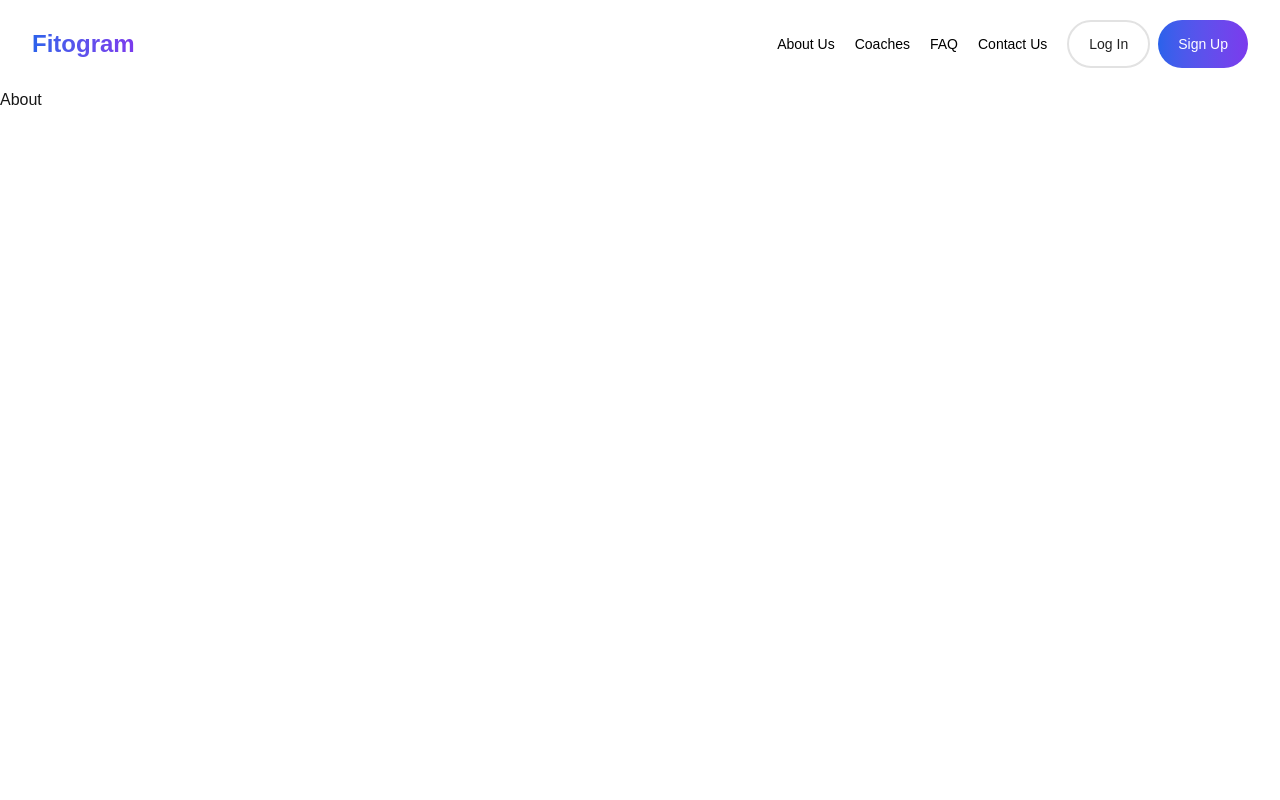
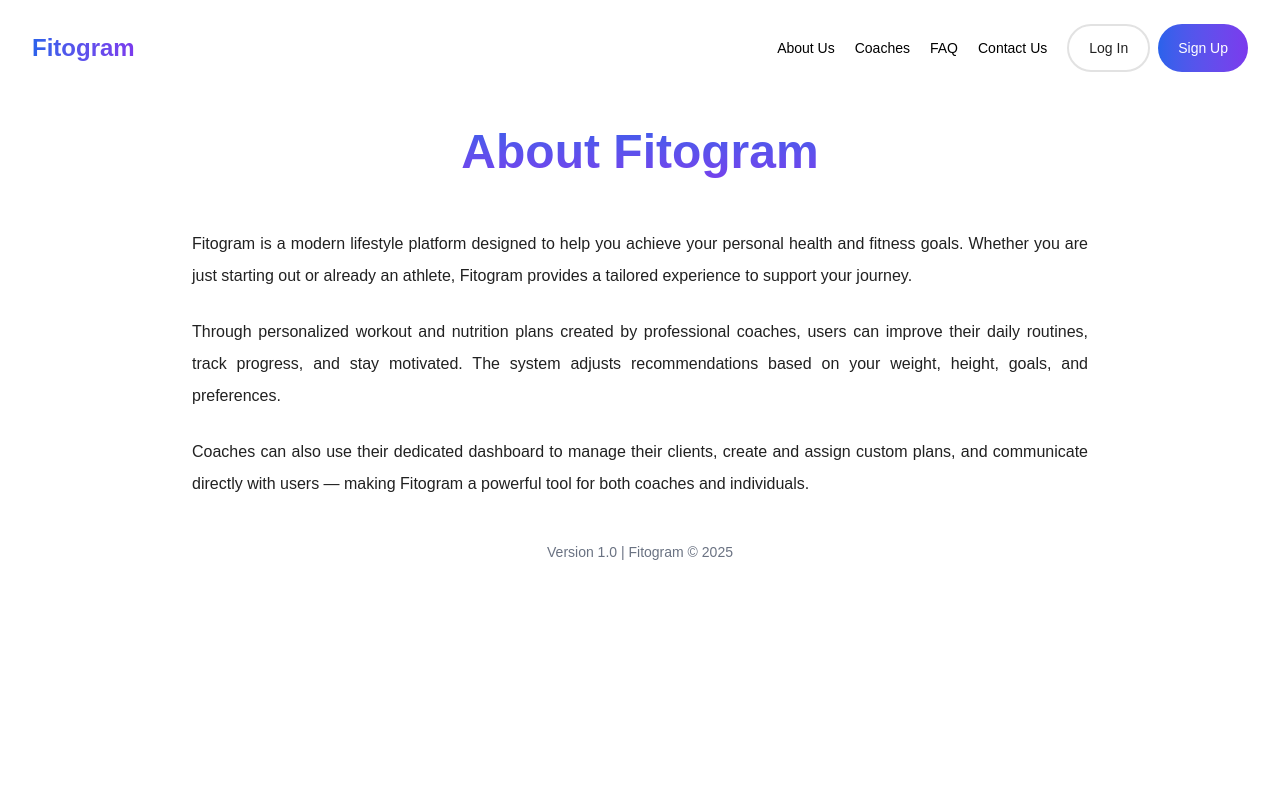
Before and after one commit to AliNikseresht/Fitogram-landing, a Next.js app: page /about in a window 1280 px wide. Shown: the top 800 px of the page. Built offline with nearby package versions, Linux system fonts and the light colour scheme.

Commit message:
add about page and add unique style for all hr1 tag

```diff
--- a/app/about/page.tsx
+++ b/app/about/page.tsx
@@ -1,9 +1,29 @@
-import React from 'react'
+import { aboutParagraphs } from "@/data/aboutParagraphs";
+import React from "react";
 
 const About = () => {
   return (
-    <div>About</div>
-  )
-}
+    <main className="flex flex-col items-center gap-4 w-full px-3 md:px-5 py-5 text-[#212121]">
+      <h1>About Fitogram</h1>
 
-export default About
+      <div className="max-w-4xl">
+        {aboutParagraphs.map((text, index) => (
+          <p
+            key={index}
+            className="my-6 leading-8 text-xs md:text-sm lg:text-base text-justify"
+          >
+            {text}
+          </p>
+        ))}
+
+        <div className="mt-10 text-center">
+          <span className="inline-block text-sm text-gray-500">
+            Version 1.0 | Fitogram © 2025
+          </span>
+        </div>
+      </div>
+    </main>
+  );
+};
+
+export default About;
--- a/app/coaches/_components/CoachesClient.tsx
+++ b/app/coaches/_components/CoachesClient.tsx
@@ -18,9 +18,7 @@
   return (
     <div className="max-w-7xl mx-auto px-3 md:px-5 py-5">
       <div className="text-center mb-6">
-        <h1 className="font-bold text-lg md:text-3xl lg:text-5xl bg-gradient-to-b from-[#2962eb] to-[#7b3aed] bg-clip-text text-transparent">
-          Expert Coaches
-        </h1>
+        <h1>Expert Coaches</h1>
         <p className="mt-4 text-xs md:text-sm lg:text-base">
           Find the perfect fitness professional to help you achieve your goals
           and transform your life.
--- a/app/contact/_components/ContactUsSection.tsx
+++ b/app/contact/_components/ContactUsSection.tsx
@@ -5,11 +5,9 @@
 
 const ContactUsSection: React.FC = () => {
   return (
-    <section className="w-full py-16 px-3 md:px-5 bg-gray-50 flex flex-col items-center">
-      <h2 className="text-4xl font-bold text-center bg-gradient-to-r from-[#2962eb] to-[#7b3aed] bg-clip-text text-transparent mb-6">
-        Contact Us
-      </h2>
-      <p className="mb-10 text-xs md:text-base text-[#212121] text-center max-w-2xl">
+    <section className="w-full py-5 px-3 md:px-5 flex flex-col items-center">
+      <h1>Contact Us</h1>
+      <p className="mt-4 mb-10 text-xs md:text-sm lg:text-base">
         Have questions or feedback? We&apos;re here to help. Reach out and
         we&apos;ll get back to you shortly.
       </p>
--- a/app/faq/_components/FAQPageClient.tsx
+++ b/app/faq/_components/FAQPageClient.tsx
@@ -22,10 +22,8 @@
   };
 
   return (
-    <div className="max-w-4xl mx-auto px-3 md:px-5 py-16">
-      <h2 className="text-4xl font-bold text-center bg-gradient-to-r from-[#2962eb] to-[#7b3aed] bg-clip-text text-transparent mb-6">
-        Frequently Asked Questions
-      </h2>
+    <div className="max-w-4xl mx-auto px-3 md:px-5 py-5">
+      <h1>Frequently Asked Questions</h1>
 
       {faqData.map((section, i) => (
         <FAQSection
--- a/app/faq/_components/FAQSection.tsx
+++ b/app/faq/_components/FAQSection.tsx
@@ -16,7 +16,7 @@
   toggle,
   sectionIndex,
 }: FAQSectionProps) => (
-  <section className="mb-8">
+  <section className="my-8">
     <h2 className="text-2xl font-semibold bg-gradient-to-r from-[#2962eb] to-[#7b3aed] bg-clip-text text-transparent mb-4">{category}</h2>
     <div className="space-y-3">
       {questions.map((q, qIdx) => {
--- a/app/globals.css
+++ b/app/globals.css
@@ -42,3 +42,9 @@
 .hover\:bg-bc-blue:hover {
   background-color: #1748b9;
 }
+
+@layer components {
+  h1 {
+    @apply font-bold text-lg md:text-3xl py-3 lg:text-5xl bg-gradient-to-b from-[#2962eb] to-[#7b3aed] bg-clip-text text-transparent text-center;
+  }
+}
--- /dev/null
+++ b/data/aboutParagraphs.ts
@@ -0,0 +1,5 @@
+export const aboutParagraphs: string[] = [
+  "Fitogram is a modern lifestyle platform designed to help you achieve your personal health and fitness goals. Whether you are just starting out or already an athlete, Fitogram provides a tailored experience to support your journey.",
+  "Through personalized workout and nutrition plans created by professional coaches, users can improve their daily routines, track progress, and stay motivated. The system adjusts recommendations based on your weight, height, goals, and preferences.",
+  "Coaches can also use their dedicated dashboard to manage their clients, create and assign custom plans, and communicate directly with users — making Fitogram a powerful tool for both coaches and individuals.",
+];
```
